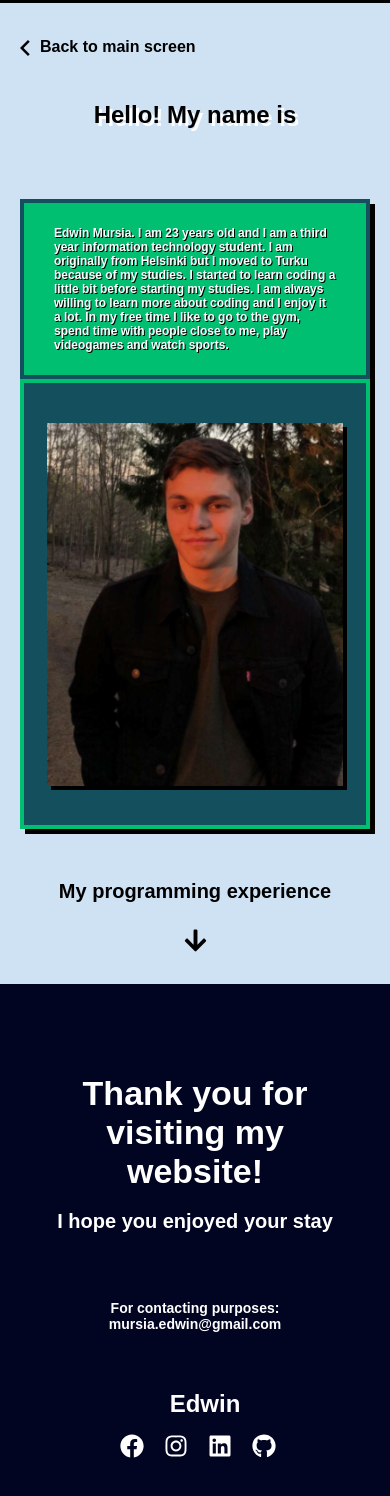
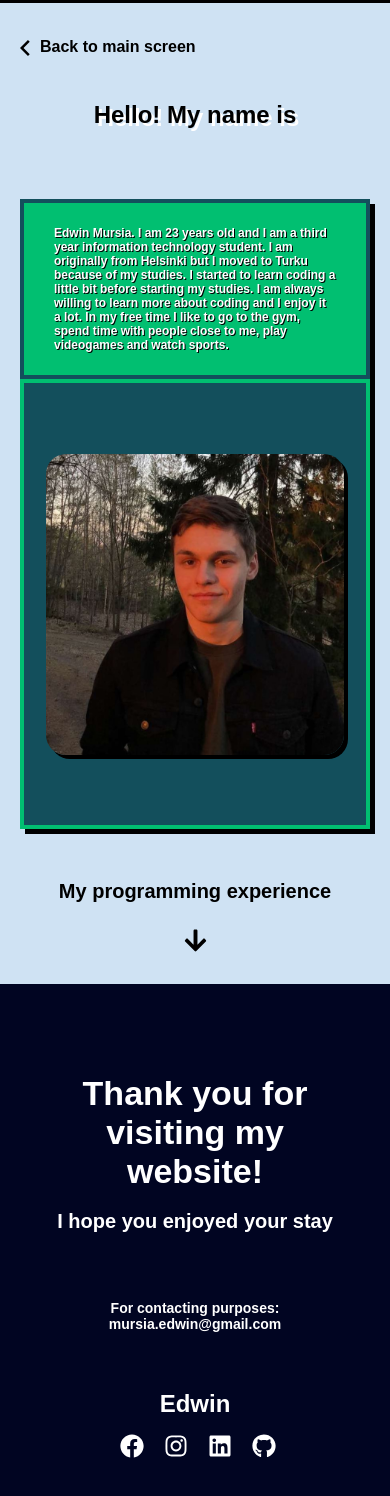
Before and after one commit to edwinmursia/myWebsite, a React (Create React App) app: page /moreAbout in a window 390 px wide. Shown: the top 1496 px of the page. Built offline with nearby package versions, Linux system fonts and the light colour scheme; a web font is replaced by a local one.

Commit message:
Changed the image of aboutMe component, made the background of logos transparent in mobile view, changed the hamburger icon made a little change in the footer.

```diff
--- a/src/components/AboutMe/AboutMeElements.js
+++ b/src/components/AboutMe/AboutMeElements.js
@@ -105,9 +105,20 @@ export const Text = styled.p`
 `
 
 export const Image = styled.img`
-    width: 296px;
-    height: 363px;
+    width: 358px;
+    height: 361px;
     box-shadow: 4px 4px;
+    border-radius: 20px;
+
+    &:hover {
+        box-shadow: 5px 5px 5px #01bf71;
+        transition: all 1s linear
+    }
+
+    @media screen and (max-width: 768px) {
+        width: 298px;
+        height: 301px;
+    }
 `
 
 export const HeaderText = styled.h1`
--- a/src/components/AboutMe/index.js
+++ b/src/components/AboutMe/index.js
@@ -27,7 +27,7 @@ const AboutMe = () => {
             </Text>
           </TextContainer>
           <ImageContainer>
-            <Image src={require("../../images/edwin.PNG").default} />
+            <Image src={require("../../images/edu.PNG").default} />
           </ImageContainer>
         </AboutMeWrapper>
       </AboutMeContainer>
--- a/src/components/Experience/ExperienceElements.js
+++ b/src/components/Experience/ExperienceElements.js
@@ -27,7 +27,7 @@ export const ExperienceWrapper = styled.div`
         grid-template-columns: 1fr;
         width: 450px;
         height: 400px;
-        border: 0.1px solid #000;
+        border: none;
     }
 `
 
@@ -45,6 +45,7 @@ export const ContentWrapperOne = styled.div`
     }
 
     @media screen and (max-width: 480px) {
+        background: none;
         width: 450px;
         height: 100px;
     }
--- a/src/components/Footer/FooterElements.js
+++ b/src/components/Footer/FooterElements.js
@@ -90,6 +90,10 @@ export const SocialLogo = styled(LinkS)`
     margin-bottom: 16px;
     font-weight: bold;
     padding-right: 50px;
+
+    @media screen and (max-width: 480px) {
+        margin-right: 20px;
+    }
 `
 
 export const SocialIcons = styled.div`
--- a/src/components/navbar/index.js
+++ b/src/components/navbar/index.js
@@ -1,7 +1,7 @@
 import React from 'react'
 import { animateScroll as scroll } from 'react-scroll'
 import { Nav, NavbarContainer, NavLogo, MobileIcon, NavMenu, NavItem, NavLinks, NavBtn, NavBtnLink } from './NavbarElements'
-import { FaBars } from 'react-icons/fa'
+import { BiMenuAltRight } from 'react-icons/bi'
 
 const Navbar = ({toggle}) => {
 
@@ -15,7 +15,7 @@ const Navbar = ({toggle}) => {
                 <NavbarContainer>
                     <NavLogo to='/' onClick={toggleHome} >Edwin</NavLogo>
                     <MobileIcon onClick={toggle} >
-                        <FaBars />
+                        <BiMenuAltRight />
                     </MobileIcon>
                     <NavMenu>
                         <NavItem>
```
Also changed, not shown: src/images/edu.PNG (added), src/images/java.svg.
